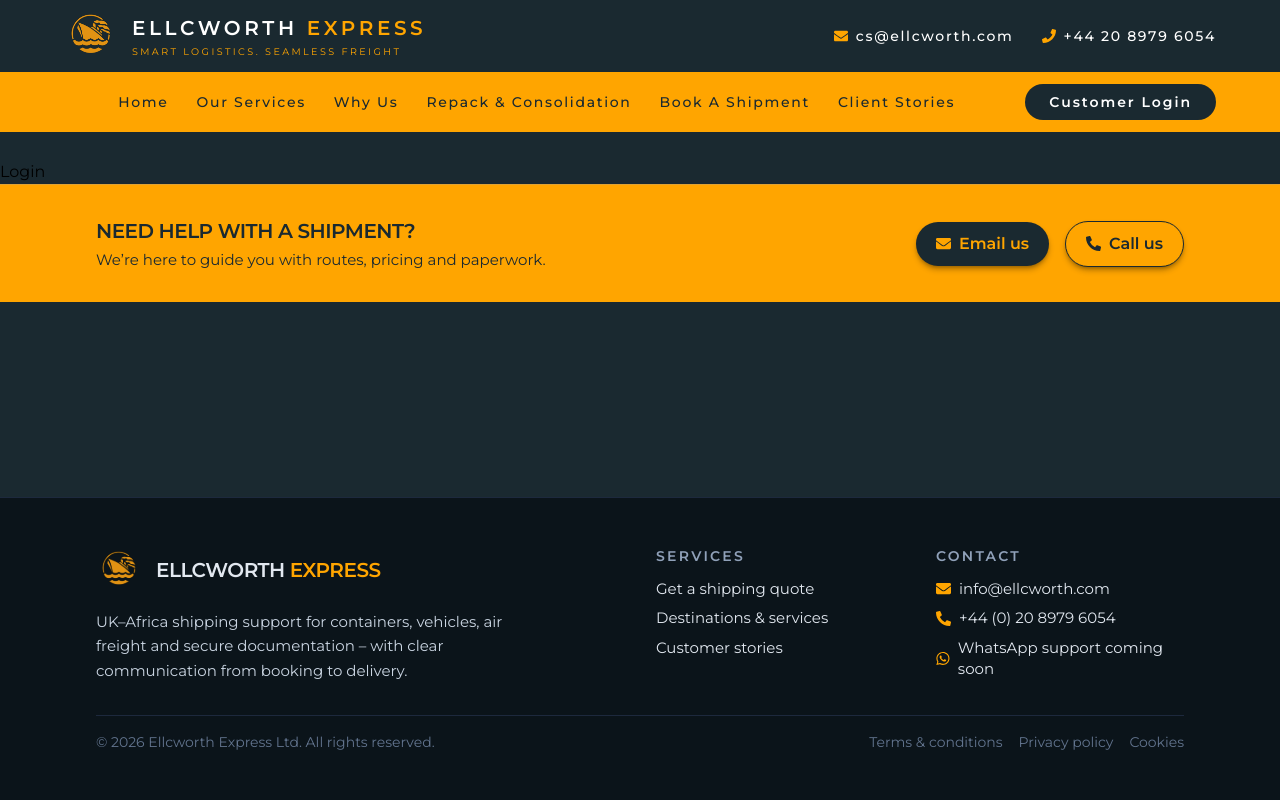
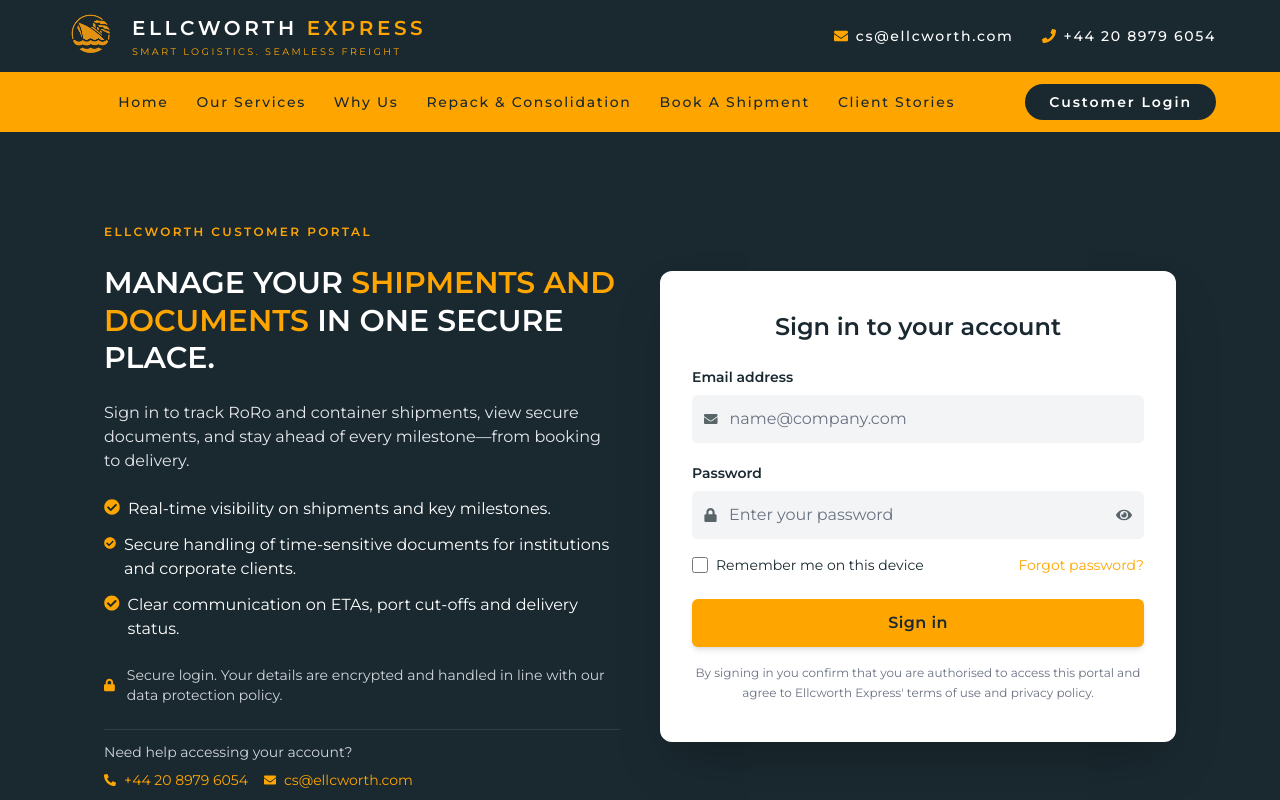
Before and after one commit to boatesj/ELX-Project, a React (Vite) app in the folder Frontend/: page /login in a window 1280 px wide. Shown: the top 800 px of the page. Built offline with nearby package versions, Linux system fonts and the light colour scheme.

Commit message:
Updated login page height

```diff
--- a/Frontend/src/pages/Login.jsx
+++ b/Frontend/src/pages/Login.jsx
@@ -1,8 +1,180 @@
+import { useState } from "react";
+import {
+  FaLock,
+  FaEye,
+  FaEyeSlash,
+  FaCheckCircle,
+  FaPhoneAlt,
+  FaEnvelope,
+} from "react-icons/fa";
 
 const Login = () => {
+  const [showPassword, setShowPassword] = useState(false);
+  const handleTogglePassword = () => setShowPassword((prev) => !prev);
+
   return (
-    <div>Login</div>
-  )
-}
+    <div className="bg-[#1A2930] text-white">
+      {/* Main wrapper – respects navbar padding from RootLayout */}
+      <div className="max-w-6xl mx-auto px-4 md:px-8 lg:px-10 py-10 md:py-16">
+        <div className="grid gap-10 md:grid-cols-2 items-center">
+          {/* LEFT: Marketing / value prop */}
+          <section className="space-y-6">
+            <p className="text-xs font-semibold tracking-[0.2em] uppercase text-[#FFA500]">
+              ELLCWORTH CUSTOMER PORTAL
+            </p>
 
-export default Login
+            <h1 className="text-xl md:text-2xl lg:text-3xl font-bold leading-tight uppercase">
+              Manage your{" "}
+              <span className="text-[#FFA500]">shipments and documents</span> in
+              one secure place.
+            </h1>
+
+            <p className="text-sm md:text-base text-gray-200 max-w-xl">
+              Sign in to track RoRo and container shipments, view secure
+              documents, and stay ahead of every milestone—from booking to
+              delivery.
+            </p>
+
+            <ul className="space-y-3 text-sm md:text-base">
+              <li className="flex items-start gap-2">
+                <FaCheckCircle className="mt-0.5 text-[#FFA500]" />
+                <span>
+                  Real-time visibility on shipments and key milestones.
+                </span>
+              </li>
+              <li className="flex items-start gap-2">
+                <FaCheckCircle className="mt-0.5 text-[#FFA500]" />
+                <span>
+                  Secure handling of time-sensitive documents for institutions
+                  and corporate clients.
+                </span>
+              </li>
+              <li className="flex items-start gap-2">
+                <FaCheckCircle className="mt-0.5 text-[#FFA500]" />
+                <span>
+                  Clear communication on ETAs, port cut-offs and delivery
+                  status.
+                </span>
+              </li>
+            </ul>
+
+            <div className="flex items-center gap-3 text-xs md:text-sm text-gray-300">
+              <FaLock className="text-[#FFA500]" />
+              <span>
+                Secure login. Your details are encrypted and handled in line
+                with our data protection policy.
+              </span>
+            </div>
+
+            {/* Help / contact */}
+            <div className="pt-3 border-t border-white/10 text-xs md:text-sm space-y-2">
+              <p className="text-gray-300">Need help accessing your account?</p>
+              <div className="flex flex-wrap gap-4">
+                <a
+                  href="tel:+442089796054"
+                  className="inline-flex items-center gap-2 text-[#FFA500] hover:text-[#ffb733] transition"
+                >
+                  <FaPhoneAlt className="text-xs" />
+                  <span>+44 20 8979 6054</span>
+                </a>
+                <a
+                  href="mailto:cs@ellcworth.com"
+                  className="inline-flex items-center gap-2 text-[#FFA500] hover:text-[#ffb733] transition"
+                >
+                  <FaEnvelope className="text-xs" />
+                  <span>cs@ellcworth.com</span>
+                </a>
+              </div>
+            </div>
+          </section>
+
+          {/* RIGHT: Login card */}
+          <section className="w-full">
+            <div className="w-full bg-white rounded-xl shadow-2xl px-7 py-8 md:px-8 md:py-10 text-[#1A2930]">
+              <h2 className="text-xl md:text-2xl font-bold mb-6 text-center">
+                Sign in to your account
+              </h2>
+
+              {/* Email */}
+              <div className="mb-5">
+                <label className="text-sm font-semibold mb-2 block">
+                  Email address
+                </label>
+                <div className="flex items-center bg-gray-100 rounded-md px-3">
+                  <FaEnvelope className="text-[#1A2930] opacity-70 text-sm" />
+                  <input
+                    type="email"
+                    placeholder="name@company.com"
+                    className="w-full bg-transparent outline-none px-3 py-3 text-sm md:text-base placeholder-gray-500"
+                  />
+                </div>
+              </div>
+
+              {/* Password */}
+              <div className="mb-4">
+                <label className="text-sm font-semibold mb-2 block">
+                  Password
+                </label>
+                <div className="flex items-center bg-gray-100 rounded-md px-3">
+                  <FaLock className="text-[#1A2930] opacity-70 text-sm" />
+                  <input
+                    type={showPassword ? "text" : "password"}
+                    placeholder="Enter your password"
+                    className="w-full bg-transparent outline-none px-3 py-3 text-sm md:text-base placeholder-gray-500"
+                  />
+                  <button
+                    type="button"
+                    onClick={handleTogglePassword}
+                    className="text-[#1A2930] opacity-70 hover:opacity-100 text-sm md:text-base"
+                  >
+                    {showPassword ? <FaEyeSlash /> : <FaEye />}
+                  </button>
+                </div>
+              </div>
+
+              {/* Remember + Forgot */}
+              <div className="flex items-center justify-between mb-6 text-xs md:text-sm">
+                <label className="flex items-center gap-2">
+                  <input type="checkbox" className="accent-[#FFA500] h-4 w-4" />
+                  <span>Remember me on this device</span>
+                </label>
+                <button className="text-[#FFA500] hover:text-[#ffb733] transition">
+                  Forgot password?
+                </button>
+              </div>
+
+              {/* Submit */}
+              <button
+                type="submit"
+                className="
+                  w-full
+                  bg-[#FFA500]
+                  text-[#1A2930]
+                  py-3
+                  rounded-md
+                  font-semibold
+                  tracking-wide
+                  hover:bg-[#ffb733]
+                  transition
+                  shadow-md
+                  text-sm md:text-base
+                "
+              >
+                Sign in
+              </button>
+
+              {/* Small note */}
+              <p className="mt-4 text-[11px] md:text-xs text-gray-500 text-center leading-relaxed">
+                By signing in you confirm that you are authorised to access this
+                portal and agree to Ellcworth Express&apos; terms of use and
+                privacy policy.
+              </p>
+            </div>
+          </section>
+        </div>
+      </div>
+    </div>
+  );
+};
+
+export default Login;
```
